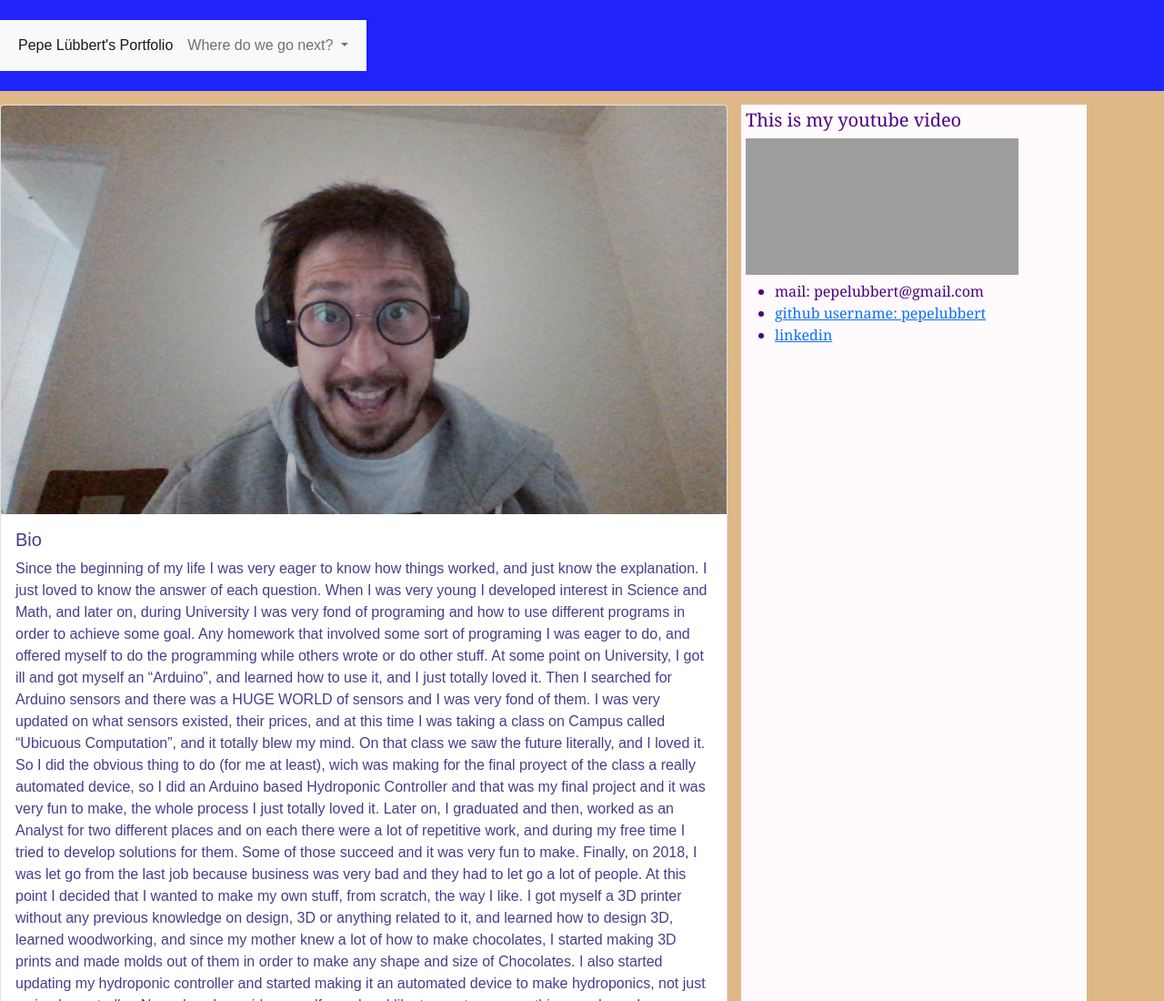
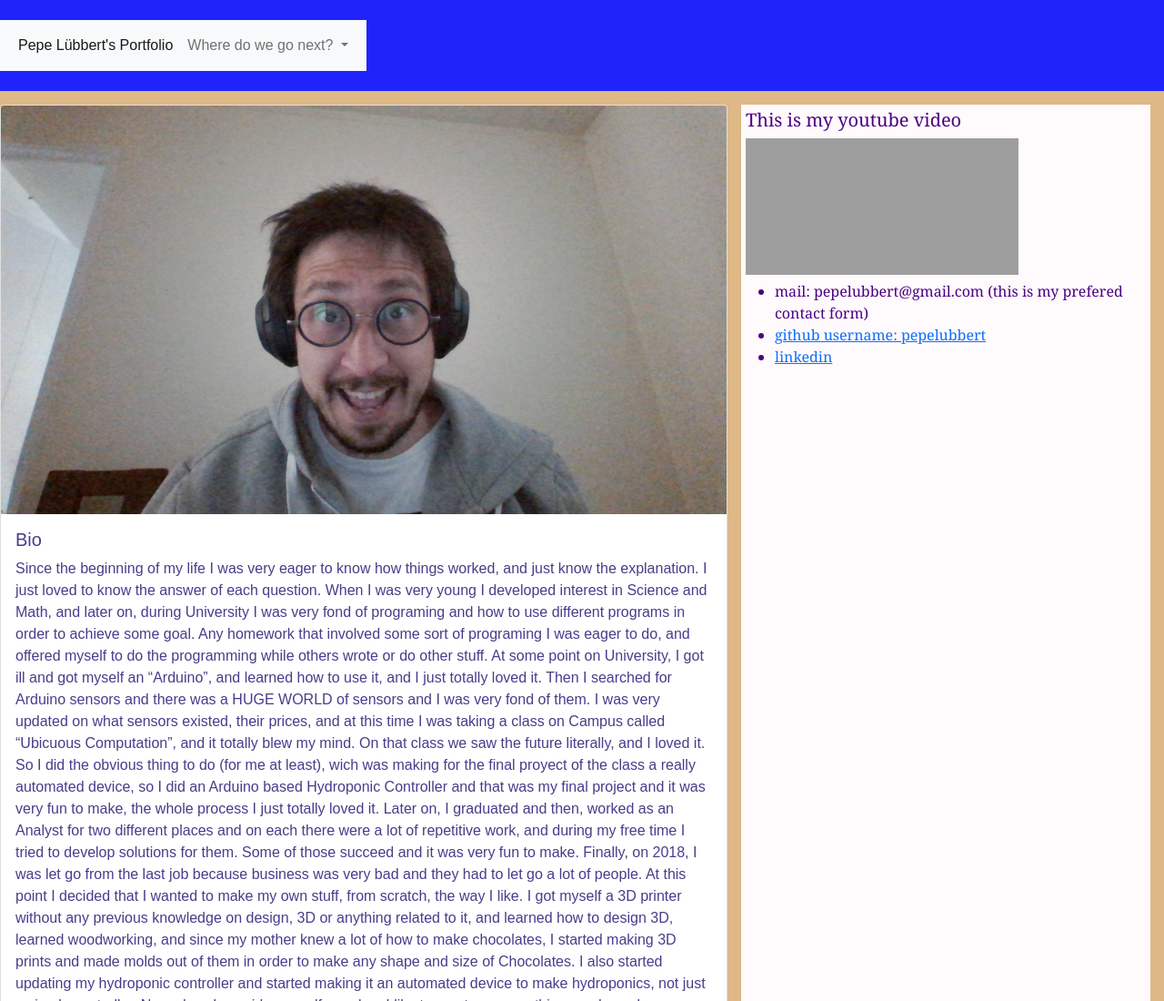
Before and after one commit to pepelubbert/pepelubbert.github.io, a plain HTML site: page index.html in a window 1280 px wide. Shown: the top 1100 px of the page at 91% size. Drawn offline with nearby package versions, Linux system fonts and the light colour scheme; grey boxes are pictures that could not be loaded.

Commit message:
Update index.html
updated contact info

```diff
--- a/index.html
+++ b/index.html
@@ -58,7 +58,7 @@
                 <iframe class="embed-responsive-item" src="https://www.youtube.com/embed/e7_HMSgMoB0" allowfullscreen></iframe>
             </div>
             <ul>
-                <li>mail: pepelubbert@gmail.com</li>
+                <li>mail: pepelubbert@gmail.com (this is my prefered contact form) </li>
                 <li><a href="https://github.com/pepelubbert">github username: pepelubbert</a>
                 <li><a href="https://www.linkedin.com/in/jos%C3%A9-pedro-l%C3%BCbbert-02a29854/">linkedin</a></li>
             </ul>
```
